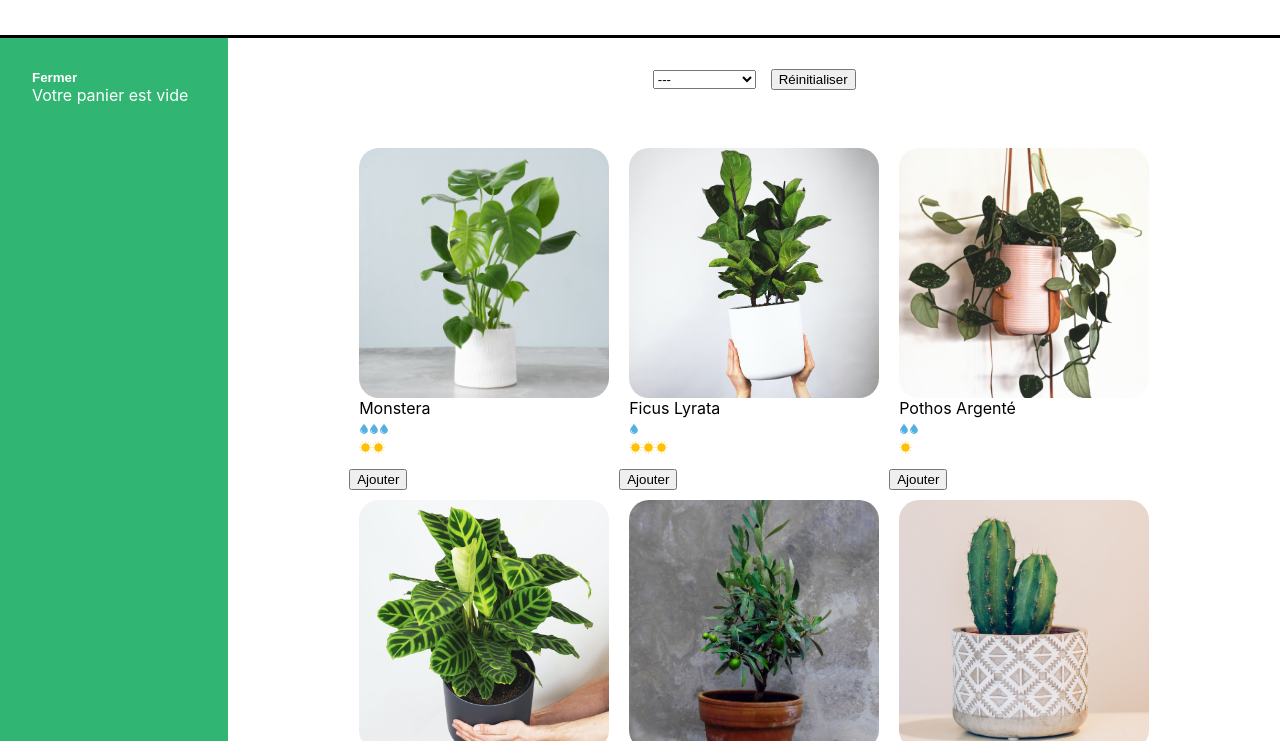
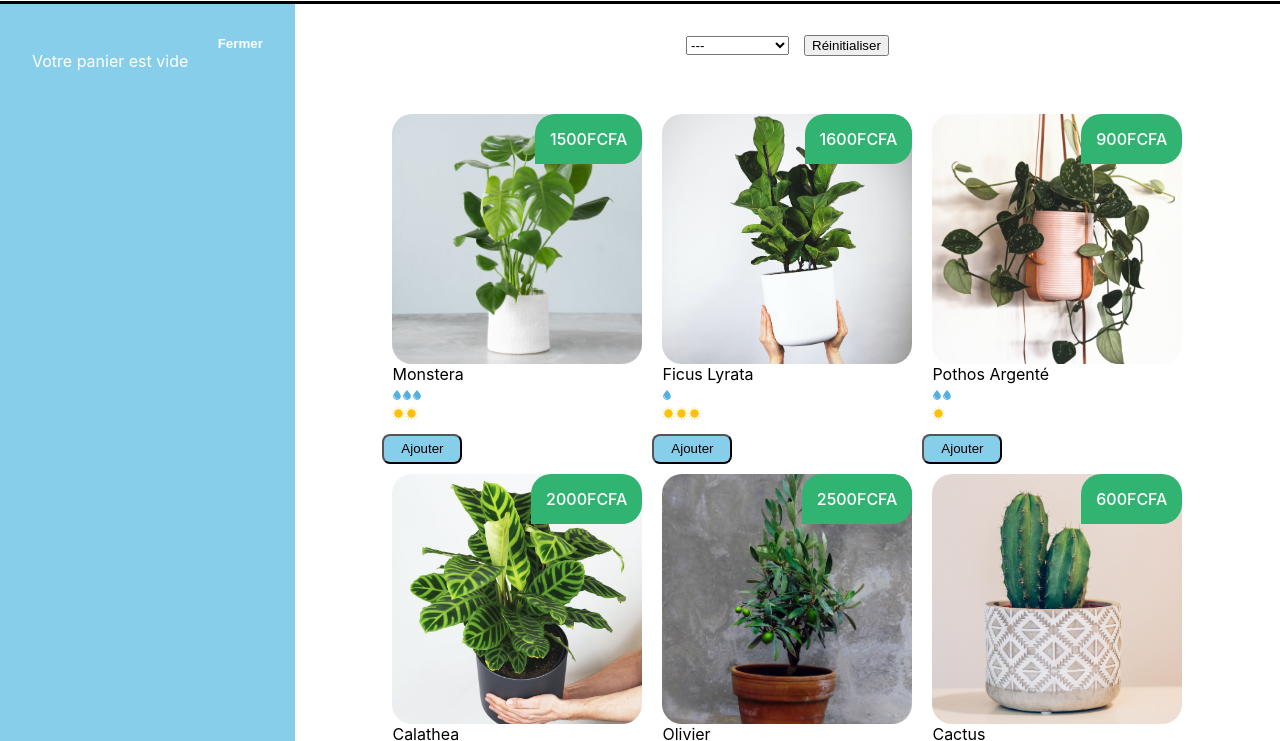
Before and after one commit to FulbertDev-AI/Formation-React, a React app: page / in a window 1280 px wide. Shown: the part 111-852 px from the top of the page. Built offline with nearby package versions, Linux system fonts and the light colour scheme.

Commit message:
Final commit

```diff
--- a/src/components/Cart.js
+++ b/src/components/Cart.js
@@ -25,11 +25,11 @@ function Cart({ cart, updateCart }) {
 					<ul>
 						{cart.map(({ name, price, amount }, index) => (
 							<div key={`${name}-${index}`}>
-								{name} {price}€ x {amount}
+								{name} {price}FCFA x {amount}
 							</div>
 						))}
 					</ul>
-					<h3>Total :{total}€</h3>
+					<h3>Total :{total}FCFA</h3>
 					<button onClick={() => updateCart([])}>Vider le panier</button>
 				</div>
 			) : (
--- a/src/components/Footer.js
+++ b/src/components/Footer.js
@@ -10,7 +10,7 @@ function Footer() {
 
 	function handleBlur() {
 		if (!inputValue.includes('@')) {
-			alert("Attention, votre adresse mail n'est pas valide 😥")
+			alert("Attention, votre adresse mail n'est pas valide!")
 		}
 	}
 
--- a/src/components/PlantItem.js
+++ b/src/components/PlantItem.js
@@ -1,9 +1,14 @@
 import CareScale from './CareScale'
 import '../styles/PlantItem.css'
 
-function PlantItem({ id, cover, name, water, light }) {
+function handleClick(plantName) {
+	alert(`Vous voulez acheter 1 ${plantName}? Très bon choix 🌱✨`)
+}
+
+function PlantItem({ cover, name, water, light, price }) {
 	return (
-		<li key={id} className='lmj-plant-item'>
+		<li className='lmj-plant-item' onClick={() => handleClick(name)}>
+			<span className='lmj-plant-item-price'>{price}FCFA</span>
 			<img className='lmj-plant-item-cover' src={cover} alt={`${name} cover`} />
 			{name}
 			<div>
--- a/src/components/ShoppingList.js
+++ b/src/components/ShoppingList.js
@@ -46,7 +46,7 @@ function ShoppingList({ cart, updateCart }) {
 								light={light}
 								price={price}
 							/>
-							<button onClick={() => addToCart(name, price)}>Ajouter</button>
+							<button onClick={() => addToCart(name, price)} className='button'>Ajouter</button>
 						</div>
 					) : null
 				)}
--- a/src/datas/plantList.js
+++ b/src/datas/plantList.js
@@ -16,7 +16,7 @@ export const plantList = [
 		light: 2,
 		water: 3,
 		cover: monstera,
-		price: 15
+		price: 1500
 	},
 	{
 		name: 'ficus lyrata',
@@ -25,7 +25,7 @@ export const plantList = [
 		light: 3,
 		water: 1,
 		cover: lyrata,
-		price: 16
+		price: 1600
 	},
 
 	{
@@ -35,8 +35,7 @@ export const plantList = [
 		light: 1,
 		water: 2,
 		cover: pothos,
-
-		price: 9
+		price: 900
 	},
 	{
 		name: 'calathea',
@@ -45,8 +44,7 @@ export const plantList = [
 		light: 2,
 		water: 3,
 		cover: calathea,
-
-		price: 20
+		price: 2000
 	},
 	{
 		name: 'olivier',
@@ -55,7 +53,7 @@ export const plantList = [
 		light: 3,
 		water: 1,
 		cover: olivier,
-		price: 25
+		price: 2500
 	},
 
 	{
@@ -65,7 +63,7 @@ export const plantList = [
 		light: 2,
 		water: 1,
 		cover: cactus,
-		price: 6
+		price: 600
 	},
 	{
 		name: 'basilique',
@@ -74,7 +72,7 @@ export const plantList = [
 		light: 2,
 		water: 3,
 		cover: basil,
-		price: 5
+		price: 500
 	},
 	{
 		name: 'succulente',
@@ -83,7 +81,7 @@ export const plantList = [
 		light: 2,
 		water: 1,
 		cover: succulent,
-		price: 8
+		price: 800
 	},
 
 	{
@@ -93,6 +91,6 @@ export const plantList = [
 		light: 2,
 		water: 2,
 		cover: mint,
-		price: 4
+		price: 400
 	}
 ]
--- a/src/index.js
+++ b/src/index.js
@@ -1,7 +1,6 @@
 import React from 'react';
 import ReactDOM from 'react-dom/client';
 import './styles/index.css';
-import './styles/Banner.css'
 import App from './components/App';
 import reportWebVitals from './reportWebVitals';
 
--- a/src/styles/Banner.css
+++ b/src/styles/Banner.css
@@ -1,7 +1,7 @@
 .lmj-banner {
 	color: black;
 	text-align: right;
-	padding: 32px;
+	padding: 15px;
 	border-bottom: solid 3px black;
 	display: flex;
 	justify-content: flex-end;
--- a/src/styles/Cart.css
+++ b/src/styles/Cart.css
@@ -1,11 +1,11 @@
 .lmj-cart {
 	color: white;
-	background-color: #31b572;
+	background-color: #87CEEB;
 	padding: 32px;
 	display: flex;
 	flex-direction: column;
 	justify-content: flex-start;
-	width: 200px;
+	width: 300px;
 }
 
 .lmj-cart-add-button {
@@ -22,11 +22,12 @@
 	align-self: self-start;
 	padding: 0;
 	color: white;
+	align-self: flex-end;
 }
 
 .lmj-cart-closed {
 	padding: 32px;
-	width: 200px;
+	width: 300px;
 }
 
 .lmj-cart-closed > button {
--- a/src/styles/ShoppingList.css
+++ b/src/styles/ShoppingList.css
@@ -9,3 +9,14 @@
 	flex-wrap: wrap;
 	justify-content: center;
 }
+
+.button{
+	background-color: #87CEEB;
+	border-radius: 8px;
+	height: 30px;
+	width: 80px;
+}
+
+.button:hover{
+	background-color: aqua;
+}
```
Also changed, not shown: src/components/Nouveau.js (deleted, +0 -17 lines), src/assets/logo.png.
